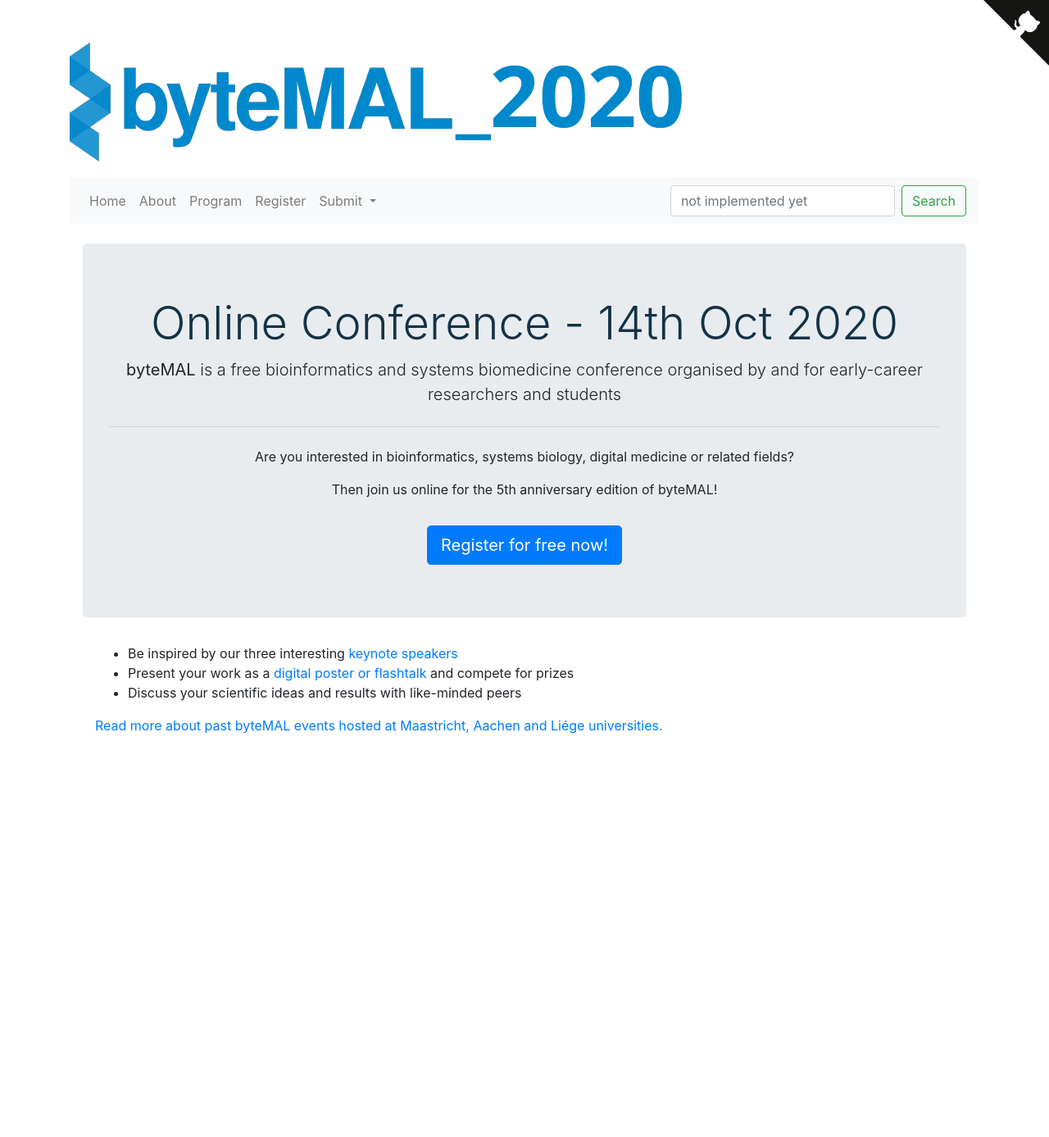
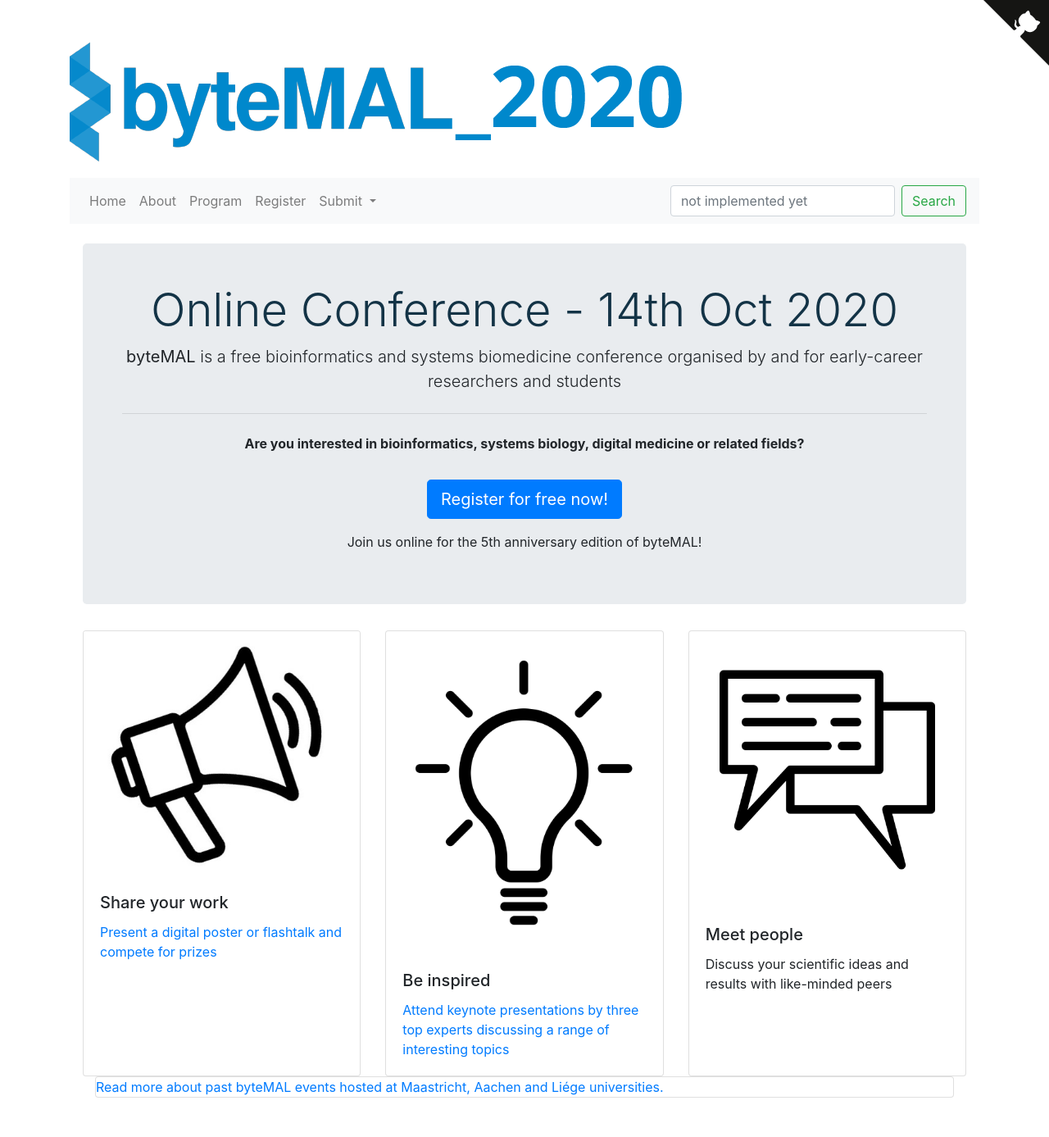
Before and after one commit to bytemal/bytemal-2020, a Jekyll site: the page built from index.html, in a window 1280 px wide. Shown: the whole page at 82% size. Built offline with Jekyll 4.4.1, drawn with Linux system fonts in a browser that asks for light colours; before the commit the page ends 945 px from its top, so only the background shows below that.

Commit message:
homepage cards test

```diff
--- a/index.html
+++ b/index.html
@@ -3,23 +3,42 @@ layout: default
 title: ByteMAL 2020 Online
 ---
 
-<div class="jumbotron" style="text-align: center">
+<div class="jumbotron p-5" style="text-align: center">
   <h1 class="display-4">Online Conference - 14th Oct 2020</h1>
   <p class="lead"><strong>byteMAL</strong> is a free bioinformatics and systems biomedicine conference organised by and for early-career researchers and students</p>
   <hr class="my-4">
-  <p>Are you interested in bioinformatics, systems biology, digital medicine or related fields?</p>
-	<p>Then join us online for the 5th anniversary edition of byteMAL!</p>
-  <a class="btn btn-primary btn-lg mt-3" href="/bytemal-2020/register" role="button">Register for free now!</a>
+  <p><strong>Are you interested in bioinformatics, systems biology, digital medicine or related fields?</strong></p>
+	<a class="btn btn-primary btn-lg my-3" href="/bytemal-2020/register" role="button">Register for free now!</a>
+	<p>Join us online for the 5th anniversary edition of byteMAL!</p>
+</div>
+
+
+<div class="card-deck">
+  <div class="card">
+    <img src="/bytemal-2020/images/announcement-icon.jpg" class="card-img-top" alt="sharing-icon">
+    <div class="card-body">
+      <h5 class="card-title">Share your work</h5>
+      <p class="card-text"><a href="/bytemal-2020/submit">Present a digital poster or flashtalk and compete for prizes</a></p>
+    </div>
+  </div>
+  <div class="card">
+    <img src="/bytemal-2020/images/lightbulb-icon.png" class="card-img-top" alt="inspiration-icon">
+    <div class="card-body">
+      <h5 class="card-title">Be inspired</h5>
+      <p class="card-text"><a href="/bytemal-2020/program">Attend keynote presentations by three top experts discussing a range of interesting topics</a></p>
+    </div>
+  </div>
+  <div class="card">
+    <img src="/bytemal-2020/images/chat-icon.png" class="card-img-top" alt="chat-icon">
+    <div class="card-body">
+      <h5 class="card-title">Meet people</h5>
+      <p class="card-text">Discuss your scientific ideas and results with like-minded peers</p>
+    </div>
+  </div>
 </div>
 
 <div class="container">
-
-  <ul>
-			<li>Be inspired by our three interesting <a href="/bytemal-2020/program">keynote speakers</a></li>
-			<li>Present your work as a <a href="/bytemal-2020/submit">digital poster or flashtalk</a> and compete for prizes</li>
-			<li>Discuss your scientific ideas and results with like-minded peers</li>
-	</ul>
-
-	<a href="/bytemal-2020/about">Read more about past byteMAL events hosted at Maastricht, Aachen and Liége universities.</a>
-
+  <div class="card">
+    <a href="/bytemal-2020/about">Read more about past byteMAL events hosted at Maastricht, Aachen and Liége universities.</a>
+  </div>
 </div>
```
Also changed, not shown: images/announcement-icon.jpg (added), images/chat-icon.png (added), images/lightbulb-icon.png (added).
